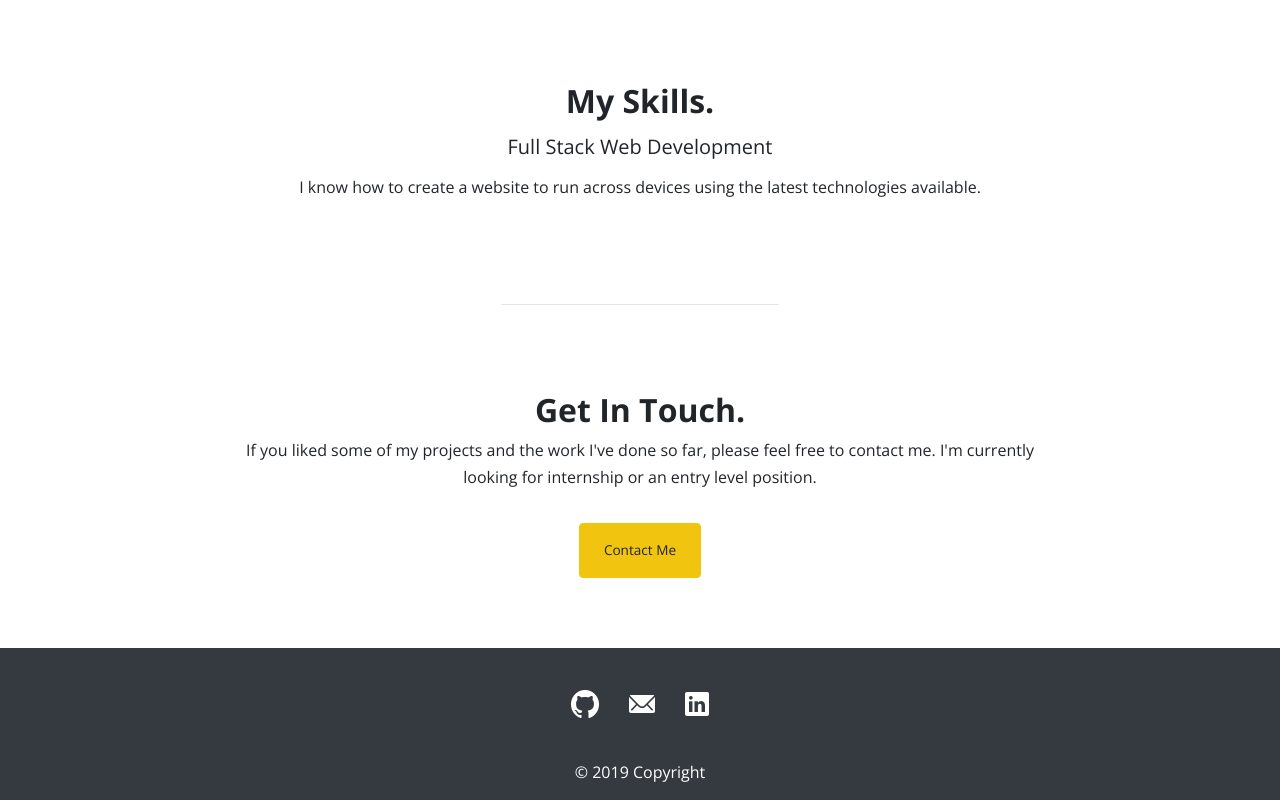
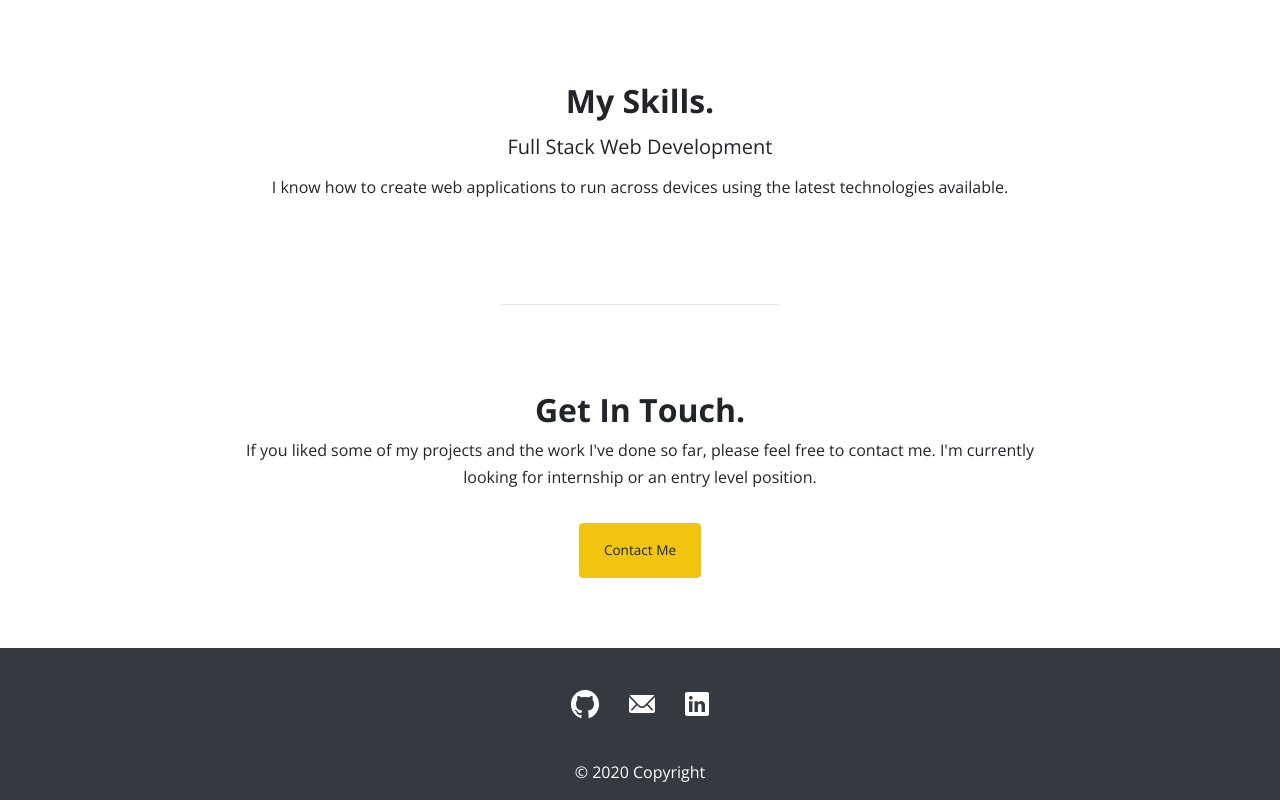
Before and after one commit to vladibo13/portfolio, a plain HTML site: page index.html in a window 1280 px wide. Shown: the part 1314-2114 px from the top of the page. Drawn offline with nearby package versions, Linux system fonts and the light colour scheme.

Commit message:
some content update

```diff
--- a/index.html
+++ b/index.html
@@ -59,7 +59,7 @@
         <div id="skills">
             <h2 class="">My Skills.</h2>
             <h5>Full Stack Web Development</h5>
-            <p class="w-75 mx-auto"> I know how to create a website to run across devices using the latest
+            <p class="w-75 mx-auto"> I know how to create web applications to run across devices using the latest
                 technologies available.</p>
         </div>
 
@@ -107,7 +107,7 @@
         <!-- Footer Elements -->
 
         <!-- Copyright -->
-        <div class=" text-center py-3 text-white">© 2019 Copyright
+        <div class=" text-center py-3 text-white">© 2020 Copyright
         </div>
         <!-- Copyright -->
 
```
